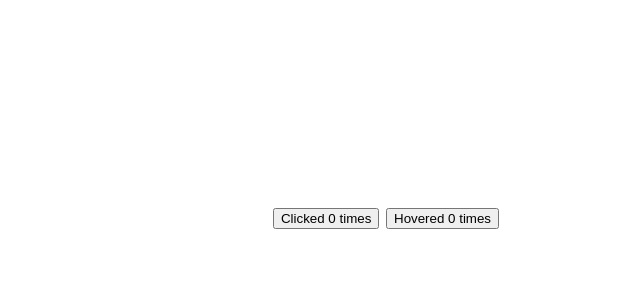
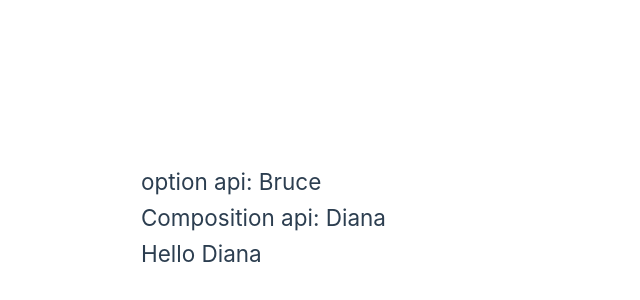
Before and after one commit to Rahatul99/Hello-vue, a Vue app in the folder hello-world/: page / in a window 1280 px wide. Shown: the part 182-482 px from the top of the page, without its empty margins (254-894 px from the left). Built offline with nearby package versions, Linux system fonts and the light colour scheme.

Commit message:
Replacing data with ref

```diff
--- a/hello-world/src/App.vue
+++ b/hello-world/src/App.vue
@@ -1,17 +1,14 @@
 <template>
-  <ClickCounter />
-  <HoverCounter />
+  <Data />
 </template>
 
 <script>
-import ClickCounter from "./components/ClickCounter.vue";
-import HoverCounter from "./components/HoverCounter.vue";
+import Data from "./components/Data.vue";
 
 export default {
   name: "App",
   components: {
-    ClickCounter,
-    HoverCounter,
+    Data,
   },
   data() {
     return {};
--- /dev/null
+++ b/hello-world/src/components/Data.vue
@@ -0,0 +1,30 @@
+<template>
+  <div>
+    <h2>option api: {{ o_firstName }}</h2>
+    <h2>Composition api: {{ c_firstName }}</h2>
+    <h2>{{ greet }}</h2>
+  </div>
+</template>
+
+<script>
+import { ref } from "vue";
+export default {
+  name: "Data",
+  setup() {
+    const c_firstName = ref("Clark");
+    c_firstName.value = "Diana";
+    const greet = `Hello ${c_firstName.value}`;
+    return {
+      c_firstName,
+      greet,
+    };
+  },
+  data() {
+    return {
+      o_firstName: "Bruce",
+    };
+  },
+};
+</script>
+
+<style lang="scss" scoped></style>
```
